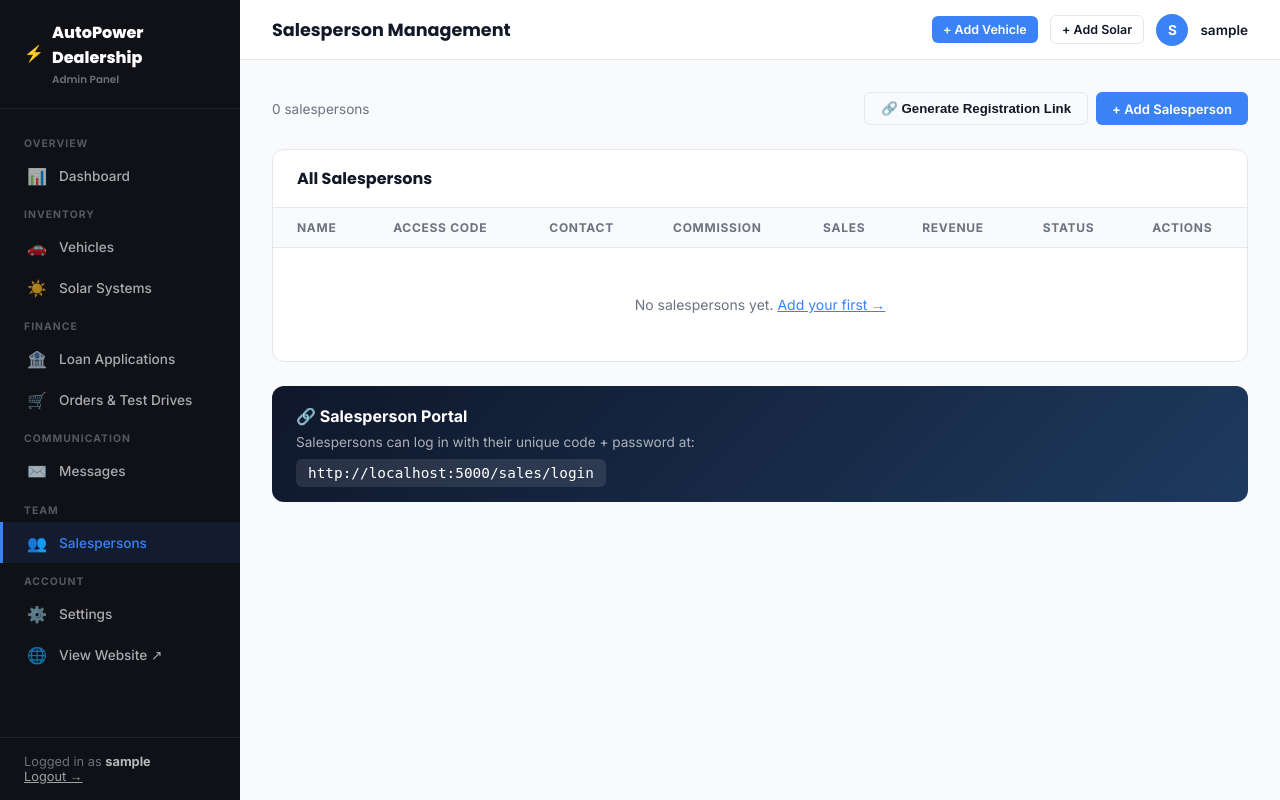
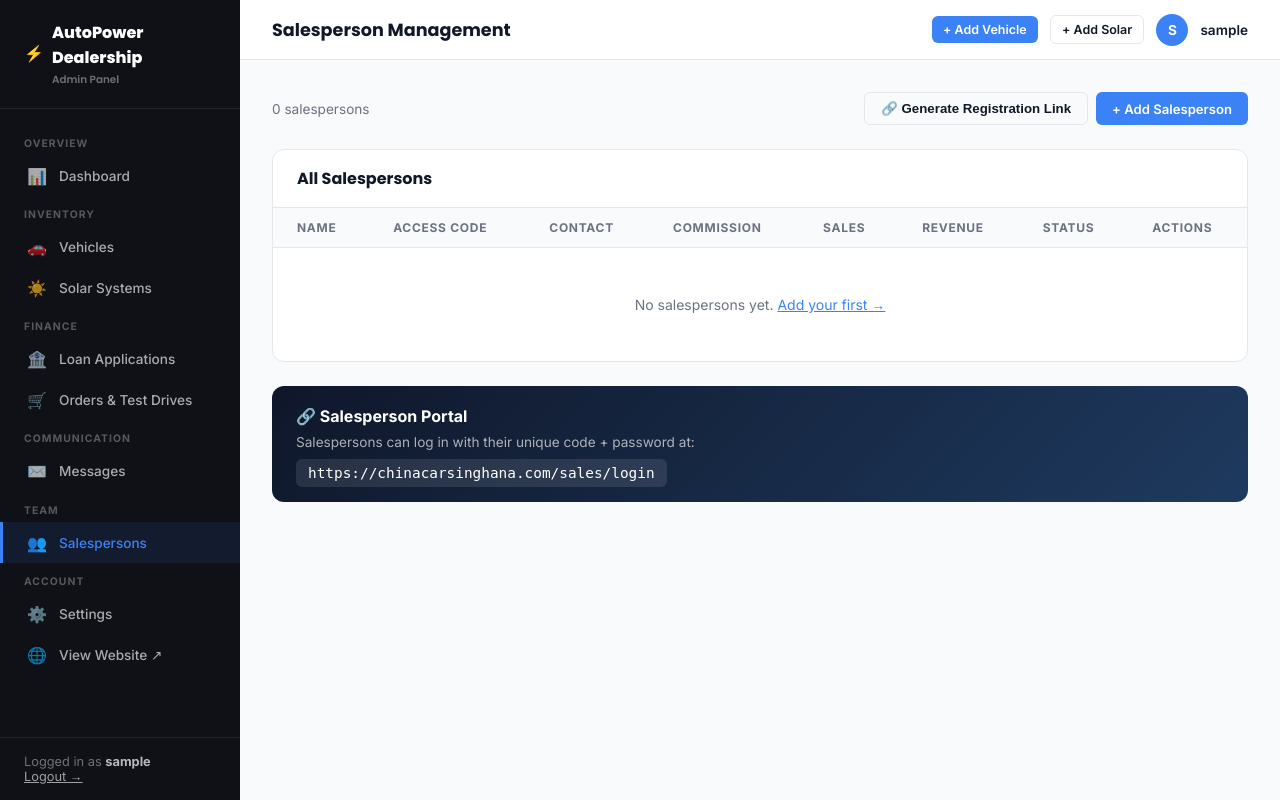
Before and after one commit to KofiBusia/Chinese-Vehicles, a Flask app: page /admin/salespersons in a window 1280 px wide. Run offline with Flask 3, Linux system fonts and the light colour scheme; the visitor is signed in with stand-in values (Sample User, id 1); data that the repository does not hold is empty.

Commit message:
Fix hardcoded localhost URL in salespersons admin page

```diff
--- a/templates/admin/salespersons.html
+++ b/templates/admin/salespersons.html
@@ -108,7 +108,7 @@ function copyRegLink() {
     Salespersons can log in with their unique code + password at:
   </p>
   <code style="background:rgba(255,255,255,.1);padding:.4rem .75rem;border-radius:6px;font-size:.9rem;">
-    http://localhost:5000/sales/login
+    https://chinacarsinghana.com/sales/login
   </code>
 </div>
 
```
